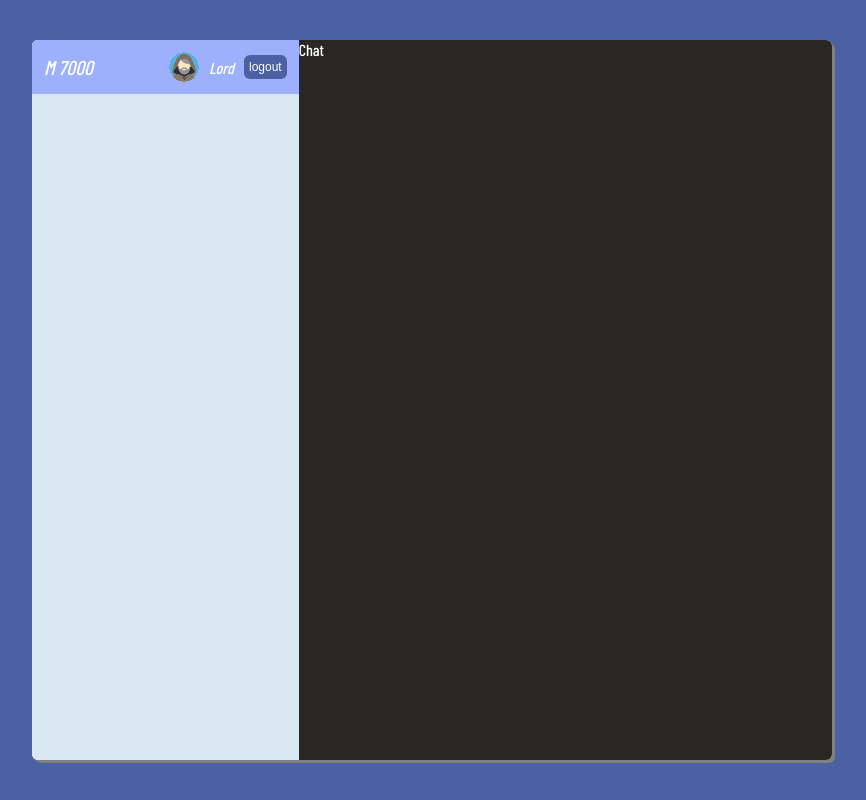
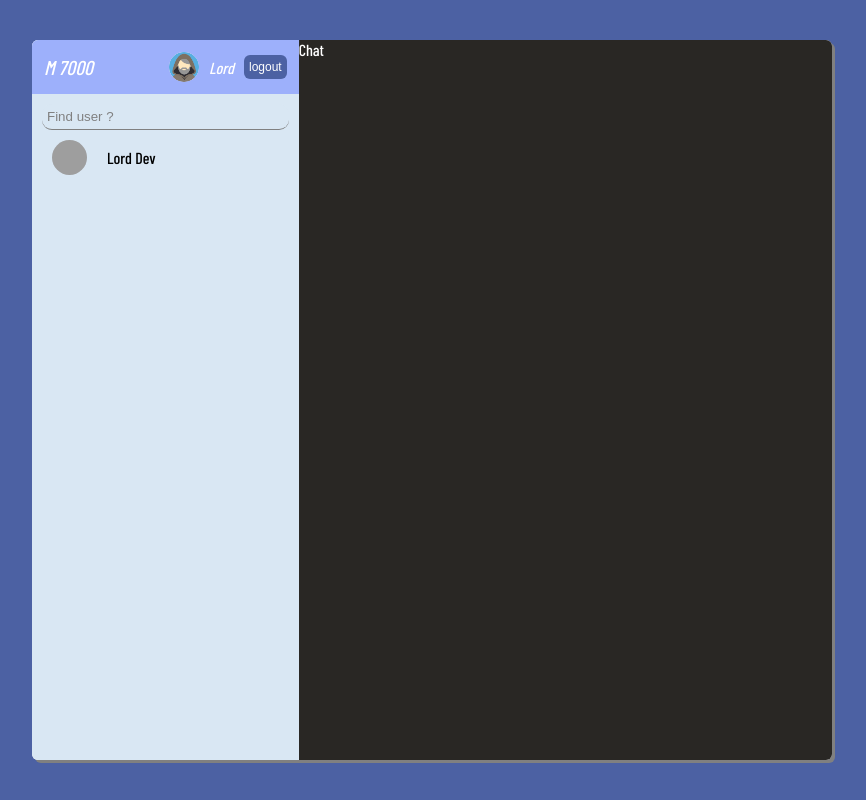
Before and after one commit to igor-sergeevich-po/messenger-7000, a React (Create React App) app: page /messenger-7000/home in a window 1280 px wide. Shown: the whole page, without its empty margins (208-1074 px from the left). Built offline with nearby package versions, Linux system fonts and the light colour scheme; grey boxes are pictures that could not be loaded; a web font is replaced by a local one.

Commit message:
add layout for find-user

```diff
--- a/src/conponents/Search.jsx
+++ b/src/conponents/Search.jsx
@@ -2,6 +2,13 @@ import React from 'react'
 
 export const Search = () => {
   return (
-    <div>Search</div>
+    <div className='search'>
+        <input type="search_text" placeholder='Find user ?'/>
+        <div className="search_user">
+            <img className='search_avatar' src="https://w7.pngwing.com/pngs/805/207/png-transparent-account-avatar-profile-user-avatars-icon.png" alt="" />
+            <span className="search_name">Lord Dev</span>
+        </div>
+
+    </div>
   )
 }
--- a/src/conponents/Sidebar.jsx
+++ b/src/conponents/Sidebar.jsx
@@ -1,10 +1,12 @@
 import React from 'react'
 import { Navbar } from './Navbar'
+import { Search } from './Search'
 
 export const Sidebar = () => {
   return (
     <div className='sidebar'>
         <Navbar />
+        <Search />
     </div>
   )
 }
--- a/src/pages/_Home.scss
+++ b/src/pages/_Home.scss
@@ -37,6 +37,7 @@
                 .navbar_user-avatar {
                     height: 30px;
                     width: 30px;
+                    object-fit: cover;
                     border-radius: 40px;
                     background-color: bisque;
                 }
@@ -65,6 +66,64 @@
             }
 
         }
+        .search {
+            padding: 10px;
+            display: flex;
+            flex-direction: column;
+            align-items: flex-start;
+            transition: .3s;
+            input {
+                border-radius: 10px;
+                width: 100%;
+                margin-left: auto;
+                margin-right: auto;
+                background-color: rgb(217, 231, 243);
+                cursor: pointer;
+                padding: 5px;
+                border: none;
+                border-bottom: 1px solid gray;
+                outline: none;
+                transition: .3s;
+                &:hover {
+                    border-bottom: 1px solid rgb(255, 255, 255);
+                    background-color: rgba(127, 148, 255, 0.228);
+                }
+                &::placeholder {
+                    color: gray;
+
+                }
+
+            }
+
+
+            .search_user {
+                display: flex;
+                justify-content: start;
+                width: 100%;
+                align-items: center;
+                gap: 20px;
+                padding: 10px;
+                transition: .3s;
+                cursor: pointer;
+
+
+
+                    &:hover {
+                border-radius: 10px;
+
+                        color: green;
+                        background-color: rgba(127, 148, 255, 0.228);
+                    }
+
+                .search_avatar {
+                    border-radius: 50px;
+                    width: 35px;
+                    height: 35px;
+                    object-fit: cover;
+                }
+            }
+
+        }
     }
     .chat {
         flex: 2;
```
